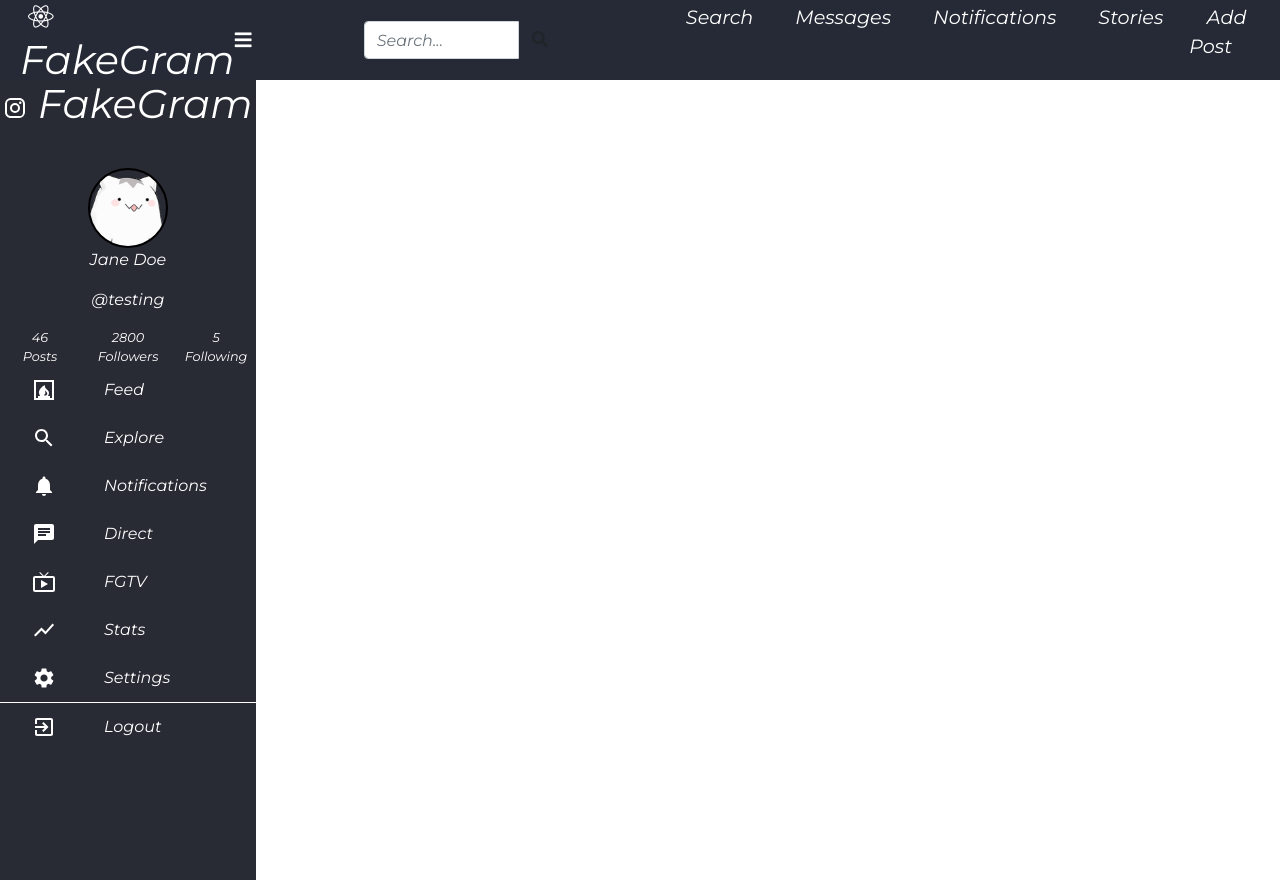
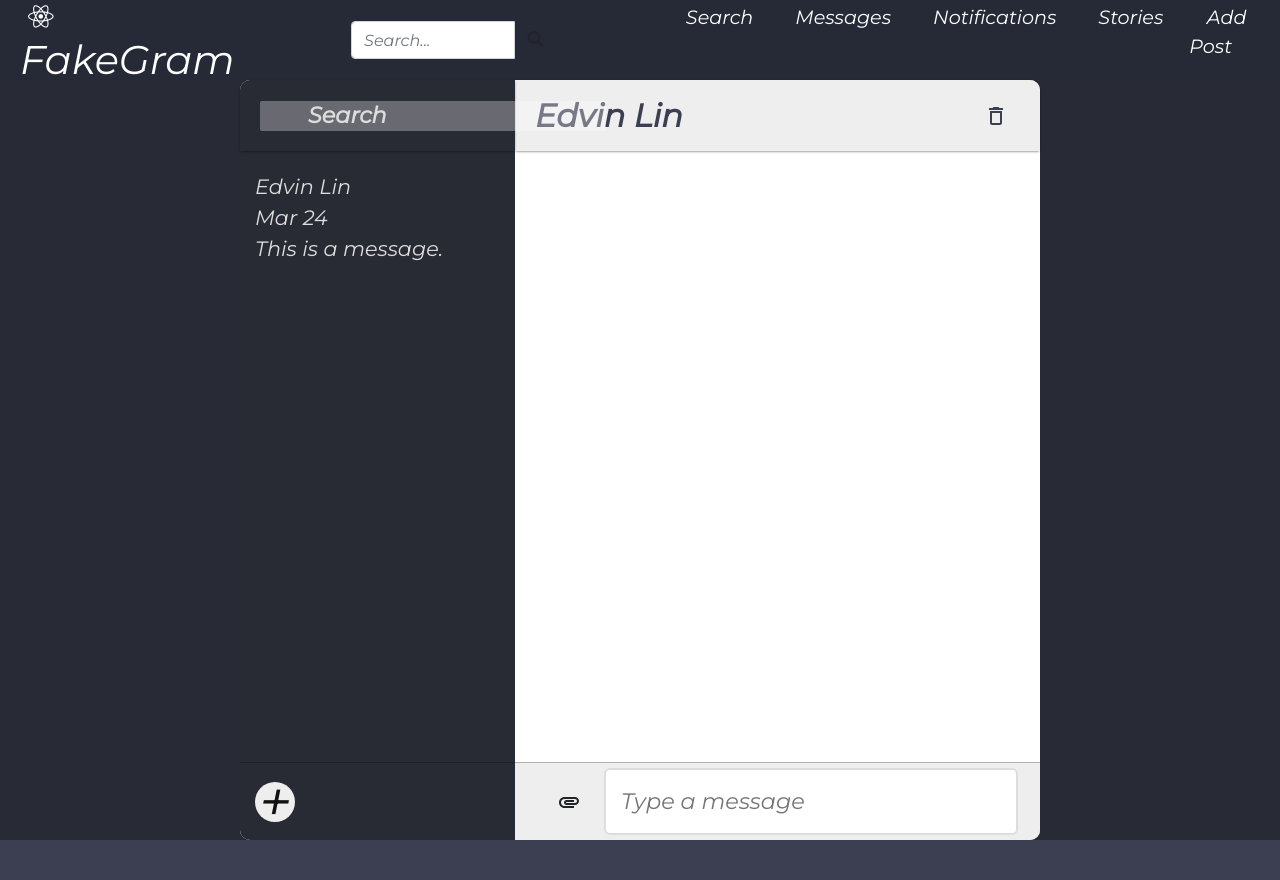
Before and after one commit to JNoris/social-media-react-app, a React (Create React App) app in the folder social-media-react-app/: page /chat in a window 1280 px wide. After the commit the page ends 845 px from the top, so only its background shows below. Built offline with nearby package versions, Linux system fonts and the light colour scheme.

Commit message:
Updated App + Chat & TopNav Folders
Still not complete, but almost there.

```diff
--- a/social-media-react-app/src/App.js
+++ b/social-media-react-app/src/App.js
@@ -6,6 +6,7 @@ import Settings from "./components/Settings/Settings";
 import SignInSide from "./components/Login/SignInSide";
 import SideNav from "./components/SideNav/SideNav";
 import TopNav from "./components/TopNav/TopNav";
+import Chat from "./components/Chat/Chat";
 import { Flex } from "./App.styles";
 
 function App() {
@@ -16,6 +17,7 @@ function App() {
         <Route exact path="/signup" component={SignUp} />
         <Route exact path="/signin" component={SignInSide} />
         <Route exact path="/settings" component={Settings} />
+        <Route exact path="/chat" component={Chat} />
 
         <Flex>
           <SideNav />
--- a/social-media-react-app/src/components/Chat/Chat.css
+++ b/social-media-react-app/src/components/Chat/Chat.css
@@ -11,15 +11,153 @@
 
 .main {
   font-family: Arial, Helvetica, sans-serif; /* whatever you want here */
-  background: linear-gradient(to right, #252a36 0%, #121212 100%);
+  background: #282a36;
   font-size: 10px;
+}
+
+.body {
+  display: grid;
+  place-items: center;
 }
 
 .chat-container {
   /*
         setting dimensions, once again, have flexiblity
     */
+  display: grid;
+  grid:
+    "search-container chat-title" 71px
+    "conversation-list chat-message-list" 1fr
+    "new-message-container chat-form" 78px
+    / 275px 1fr;
   min-width: 800px;
   max-width: 1000px;
   max-height: 800px;
+  height: 95vh;
+  background: #fff;
+  border-radius: 10px;
 }
+
+.search-container,
+.conversation-list,
+.new-message-container {
+  background: #282a34;
+}
+
+.search-container {
+  display: grid;
+  align-items: center;
+  padding: 0 20px;
+  grid-area: search-container;
+  border-radius: 10px 0 0 0;
+  box-shadow: 0 1px 3px -1px rgba(0, 0, 0, 0.75);
+  z-index: 1;
+}
+
+.search-container input {
+  color: #eee;
+  outline: none;
+  font-weight: bold;
+  border-radius: 2px;
+  height: 30px;
+  border: 0;
+  padding-left: 48px;
+  padding-right: 20px;
+  font-size: 1.4rem;
+  /*
+    Import profile photos here if you want to go hard on the dummy data
+   */
+  background: url("") no-repeat rgba(255, 255, 255, 0.3);
+  background-position: 15px center;
+  background-size: 20px 20px;
+}
+
+.search-container input::placeholder {
+  color: #ddd;
+  font-weight: bold;
+}
+
+.conversation-list {
+  grid-area: conversation-list;
+}
+
+.conversation {
+  color: #ddd;
+  font-size: 1.3rem;
+  border-bottom: 1px solid #282a34;
+  padding: 20px 20px 20px 15px;
+}
+
+.conversation.active,
+.conversation:hover {
+  background: #282a34;
+}
+
+.new-message-container {
+  display: grid;
+  grid: 40px / 40px;
+  align-content: center;
+  grid-area: new-message-container;
+  border-top: 1px solid rgba(0, 0, 0, 0.25);
+  border-radius: 0 0 0 10px;
+  padding: 0 15px;
+}
+
+.new-message-container a {
+  display: grid;
+  place-content: center center;
+  background: #eee;
+  border-radius: 100%;
+  color: #121212; /* Color preference*/
+  text-decoration: none;
+  font-size: 3.6rem;
+}
+
+.chat-title,
+.chat-form {
+  background: #eee;
+}
+
+.chat-title {
+  display: grid;
+  grid: 36px / 1fr 36px;
+  align-content: center;
+  align-items: center;
+  grid-area: chat-title;
+  color: #3c3f51;
+  font-weight: bold;
+  font-size: 2rem;
+  border-radius: 0 10px 0 0;
+  box-shadow: 0 1px 3px -1px rgba(0, 0, 0, 0.75);
+  padding: 0 20px;
+}
+
+.chat-title > img {
+  cursor: pointer;
+}
+
+.chat-message-list {
+  grid-area: chat-message-list;
+}
+
+.chat-form {
+  display: grid;
+  grid: 51px / 32px 1fr;
+  align-content: center;
+  align-items: center;
+  grid-gap: 15px;
+  grid-area: chat-form;
+  border-radius: 0 0 10px 0;
+  border-top: 1px solid rgba(0, 0, 0, 0.25);
+  padding-left: 42px;
+  padding-right: 22px;
+}
+
+.chat-form input {
+  outline: none;
+  padding: 15px;
+  border: 2px solid #ddd;
+  color: #330; /* whatever color */
+  border-radius: 6px;
+  font-size: 1.4rem;
+}
--- a/social-media-react-app/src/components/Chat/Chat.js
+++ b/social-media-react-app/src/components/Chat/Chat.js
@@ -1,2 +1,41 @@
 import React, { Component } from "react";
+import DeleteOutlineIcon from "@material-ui/icons/DeleteOutline";
+import AttachmentIcon from "@material-ui/icons/Attachment";
 import "./Chat.css";
+
+function Chat() {
+  return (
+    <div className="main">
+      <div className="body">
+        <div className="chat-container">
+          <div className="search-container">
+            <input type="text" placeholder="Search"></input>
+          </div>
+          <div className="conversation-list">
+            <div className="conversation">
+              {/* Add profile photo here */}
+              {/* <img src="images/profiles/.." alt="Edvin Lin" /> */}
+              <div className="title-text">Edvin Lin</div>
+              <div className="created-date">Mar 24</div>
+              <div className="conversation-message">This is a message.</div>
+            </div>
+          </div>
+          <div className="new-message-container">
+            <a href="#">+</a>
+          </div>
+          <div className="chat-title">
+            <span>Edvin Lin</span>
+            <DeleteOutlineIcon />
+          </div>
+          <div className="chat-message-list"></div>
+          <div className="chat-form">
+            <AttachmentIcon />
+            <input type="text" placeholder="Type a message"></input>
+          </div>
+        </div>
+      </div>
+    </div>
+  );
+}
+
+export default Chat;
--- a/social-media-react-app/src/components/TopNav/TopNav.css
+++ b/social-media-react-app/src/components/TopNav/TopNav.css
@@ -66,6 +66,24 @@
   transition: all 0.2s ease-out;
 }
 
+.fa-bars {
+  color: #fff;
+}
+
+/*
+    Mobile, not necessary right now, but good for future reference.
+*/
+.nav-links-mobile {
+  display: none;
+}
+
+.menu-icon {
+  display: none;
+}
+/*
+    End of mobile stuff.
+*/
+
 .content {
   padding: 5% 25% 5%;
 }
--- a/social-media-react-app/src/components/TopNav/TopNav.js
+++ b/social-media-react-app/src/components/TopNav/TopNav.js
@@ -18,7 +18,8 @@ class TopNav extends Component {
           <i className="fab fa-react"></i> FakeGram
         </h1>
         <div className="menu-icon" onClick={this.handleClick}>
-          {/* Ternary operator dictates state of menu bar: fa-times = 3 lines */}
+          {/* Ternary operator dictates state of menu bar: fa-times = 3 lines.
+          Probably going to remove this later, taking too much time */}
           <i
             className={this.state.clicked ? "fas fa-times" : "fas fa-bars"}
           ></i>
--- a/social-media-react-app/src/components/TopNav/TopNavItems.js
+++ b/social-media-react-app/src/components/TopNav/TopNavItems.js
@@ -1,5 +1,6 @@
 export const TopNavItems = [
   {
+    // TODO: Get rid of this later on.
     title: "Search",
     url: "#", // Goes nowhere right now
     cName: "nav-links",
@@ -18,7 +19,7 @@ export const TopNavItems = [
   },
   {
     /**
-     * Use any of these three, whichever is better:
+     * TODO: Use any of these three, whichever is better:
      * <i class="far fa-bell"></i>
      * <i class="fas fa-bell"></i>
      *<i class="fab fa-canadian-maple-leaf"></i>
```
